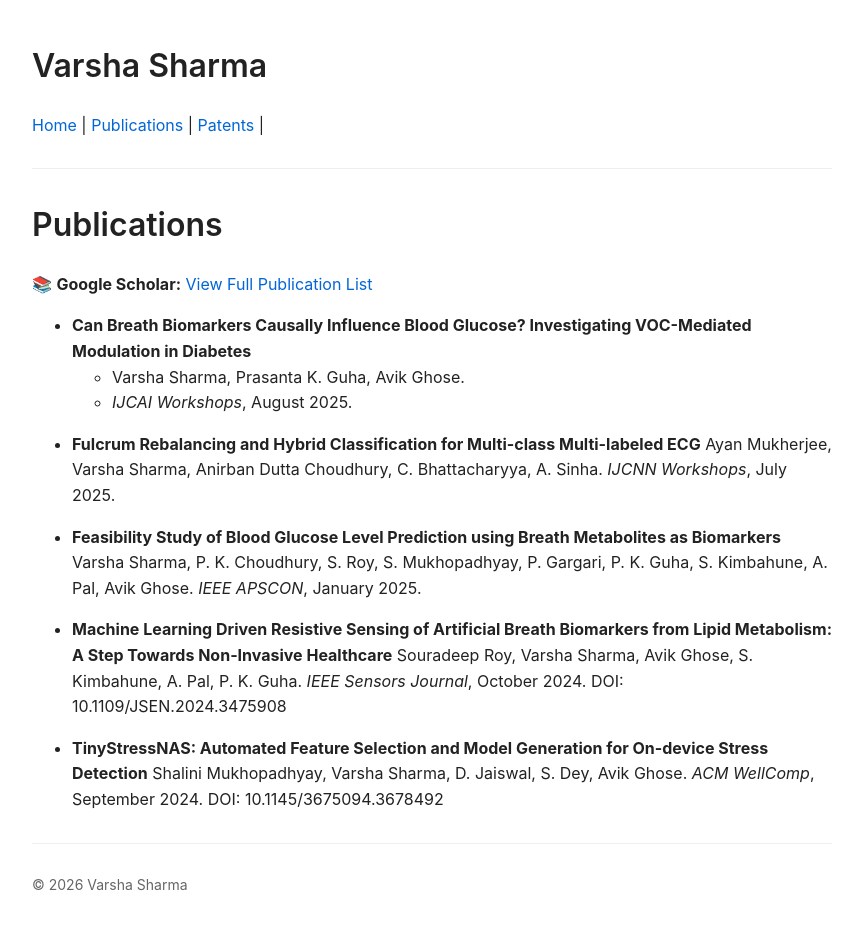
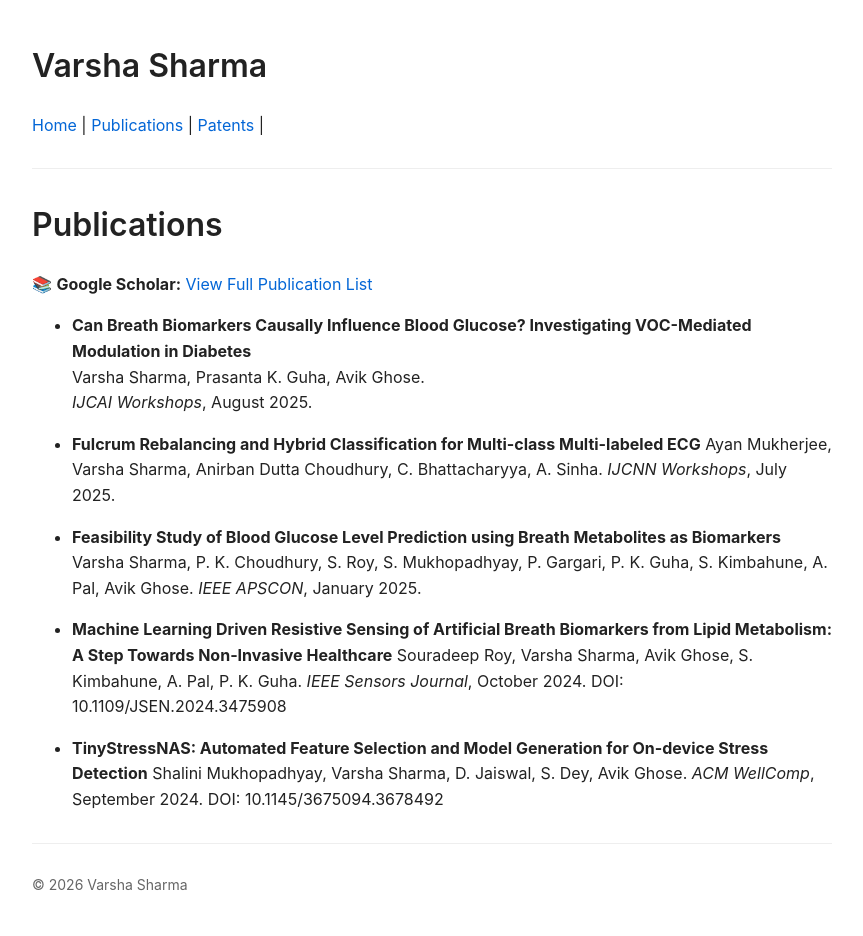
Before and after one commit to shavarsha/shavarsha.github.io, a Jekyll site: the page built from publications.md, in a window 1280 px wide. Shown: the whole page, without its empty margins (208-1071 px from the left). Built offline with Jekyll 4.4.1, drawn with Linux system fonts in a browser that asks for light colours.

```diff
--- a/publications.md
+++ b/publications.md
@@ -8,9 +8,9 @@ title: Publications
 
 📚 **Google Scholar:** [View Full Publication List](https://scholar.google.com/citations?hl=en&user=fdnMEAQAAAAJ)
 
-* **Can Breath Biomarkers Causally Influence Blood Glucose? Investigating VOC-Mediated Modulation in Diabetes**
-  - Varsha Sharma, Prasanta K. Guha, Avik Ghose.
-  - *IJCAI Workshops*, August 2025.
+* **Can Breath Biomarkers Causally Influence Blood Glucose? Investigating VOC-Mediated Modulation in Diabetes**<br>
+   Varsha Sharma, Prasanta K. Guha, Avik Ghose.<br>
+  *IJCAI Workshops*, August 2025.
 
 * **Fulcrum Rebalancing and Hybrid Classification for Multi-class Multi-labeled ECG**
   Ayan Mukherjee,  Varsha Sharma, Anirban Dutta Choudhury, C. Bhattacharyya, A. Sinha.
```
